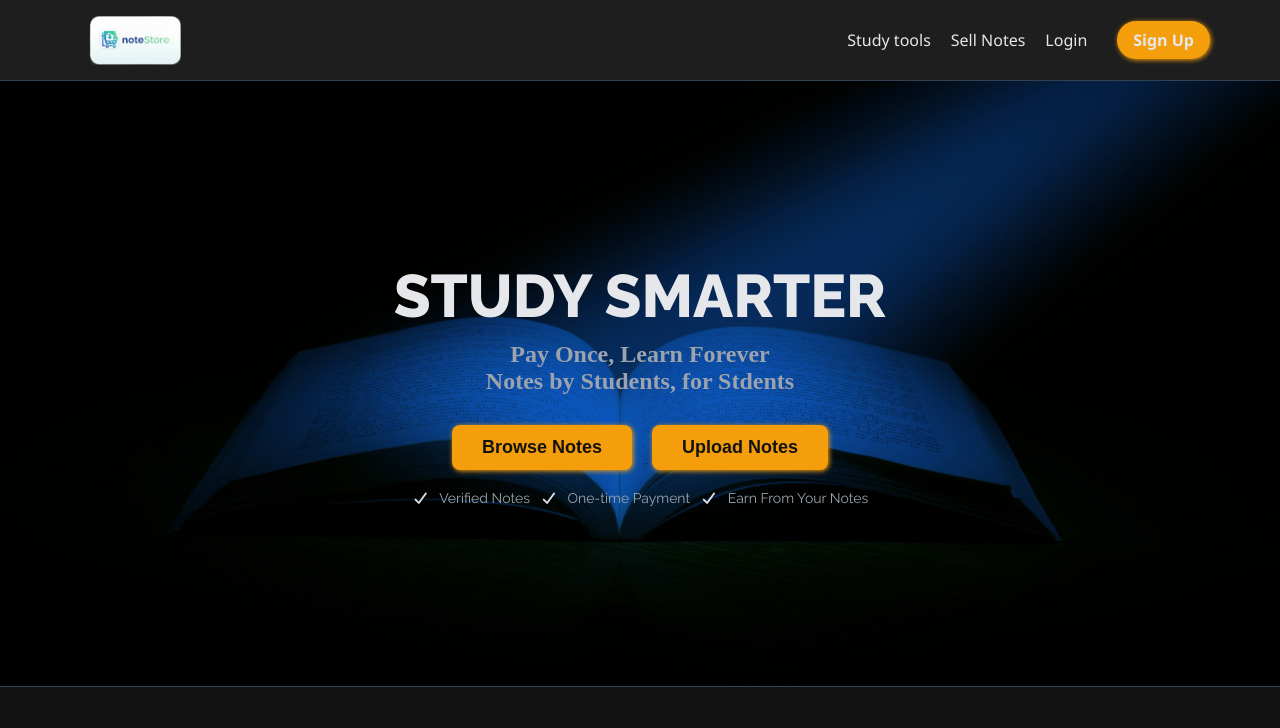
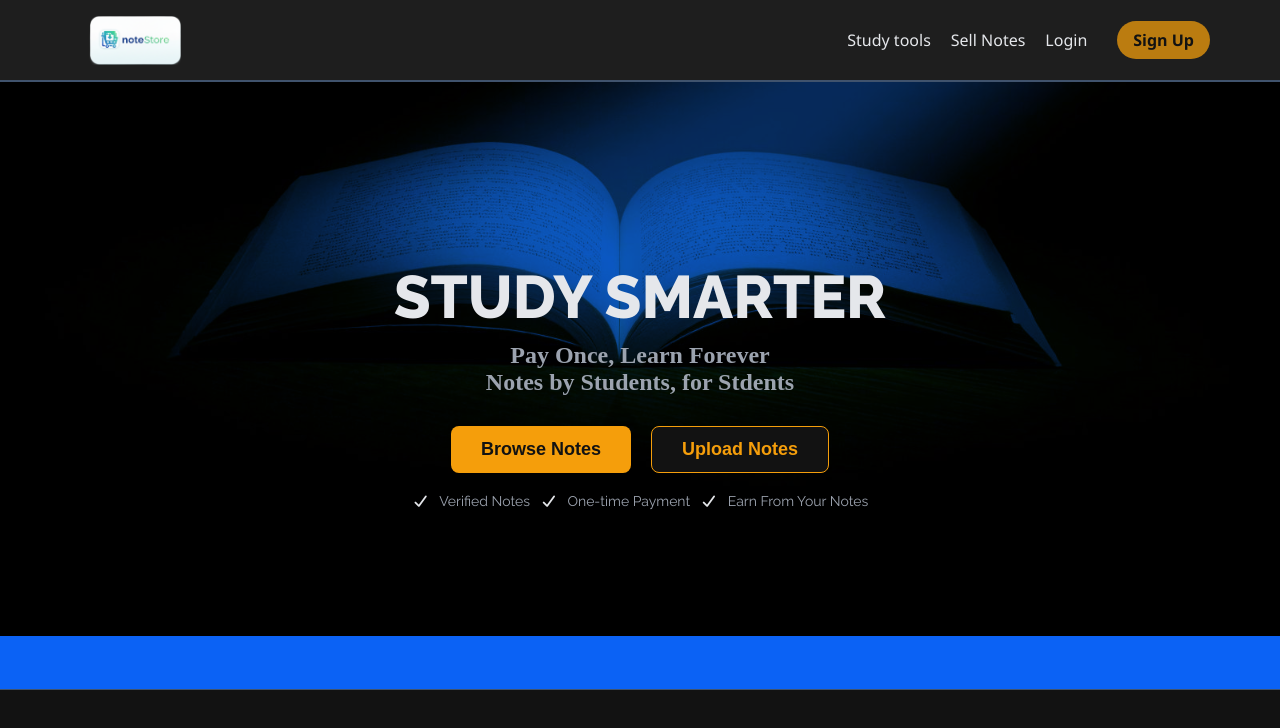
Before and after one commit to aryanX404/noteStore, a plain HTML site: page index.html in a window 1280 px wide. Drawn offline with Linux system fonts and the light colour scheme; a web font is replaced by a local one.

Commit message:
finalised hero section with minute changes

```diff
--- a/style.css
+++ b/style.css
@@ -18,6 +18,7 @@
   /* Accent Color (for high conversion) */
   /* --accent-orange:#006d77; */
   --accent-orange: #f59e0b;    /* CTA buttons (Buy, Download PYQs) */
+  --accent-orange-lite: #f59f0bbb;    /* lighter version CTA buttons (Buy, Download PYQs) */
   --accent-hover: #d97706;
 
   /* Typography */
@@ -26,7 +27,7 @@
   --text-disabled: #6b7280;    /* Placeholders and footer text */
 
   /* Borders & Dividers */
-  --border-color: #334155;
+  --border-color: #40536d;
 
   --font-family-primary: 'Raleway', sans-serif;
   --font-family-secondary: 'Playfair', serif;
@@ -59,7 +60,7 @@ body {
     display: flex;
     justify-content: space-between;
     align-items: center;
-    border-bottom: 1px solid var(--border-color);
+    border-bottom: 2px solid var(--border-color);
 
 }
 
@@ -121,12 +122,12 @@ body {
 }
 
 .signup-btn {
-    columns: var(--text-high);
+    color: var(--bg-color);
     padding: 8px 16px;
     border-radius: 100px;
     cursor: pointer;
-    background-color: var(--accent-orange);
-    box-shadow: 1px 1px 5px 0px var(--accent-orange);
+    background-color: var(--accent-orange-lite);
+    /* box-shadow: 1px 1px 5px 0px var(--accent-orange); */
     transition: background-color var(--transition), color var(--transition);
     font-weight: 600;
 }
@@ -144,9 +145,10 @@ body {
     display: flex;
     flex-direction: column;
     justify-content: center;
-    background-image: url("Assets/hero3.jpg");
+    background-image: url("Assets/hero3_resisez2.jpg");
     background-size: cover;
-    background-position: center;
+    background-repeat: no-repeat;
+    background-position: center -300px;
     background-blend-mode: multiply;
     border-bottom: 1px solid var(--border-color);
 }
@@ -175,7 +177,7 @@ body {
 
 }
 
-.primary-CTA, .secondary-CTA{
+.primary-CTA{
     background-color: var(--accent-orange);
     color: var(--bg-color);
     border: none;
@@ -183,15 +185,32 @@ body {
     border-radius: 8px;
     font-size: 18px;
     font-weight: 600;
-    /* border-bottom: 1px solid var(--border-color); */
-    box-shadow: 1px 1px 5px 0px var(--accent-orange);
+    /* border: 2px solid var(--bg-color); */
+    /* box-shadow: 1px 1px 5px 0px var(--accent-orange); */
     cursor: pointer;
     transition: background-color var(--transition), color var(--transition);
 }
-
-.primary-CTA:hover, .secondary-CTA:hover{
+.primary-CTA:hover{
     background-color: var(--accent-hover);
 }
+
+.secondary-CTA{
+    padding: 12px 30px;
+    background-color: var(--bg-color);
+    border: 1px solid var(--accent-orange);
+    color: var(--accent-orange);
+    border-radius: 8px;
+    font-size: 18px;
+    font-weight: 600;
+    cursor: pointer;
+    /* box-shadow: 1px 1px 5px 0px var(--accent-orange); */
+    transition: background-color var(--transition), color var(--transition);
+}
+.secondary-CTA:hover{
+    background-color: var(--accent-orange);
+    color: var(--bg-color);
+}
+
 
 .trust-lines{
     text-align: center;
```
Also changed, not shown: Assets/hero3_resisez2.jpg (added), Assets/hero3_resized.jpg (added).
